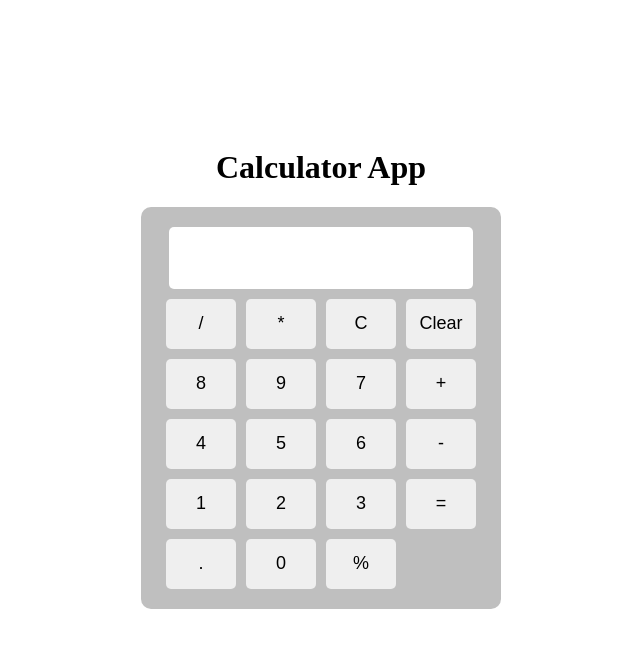
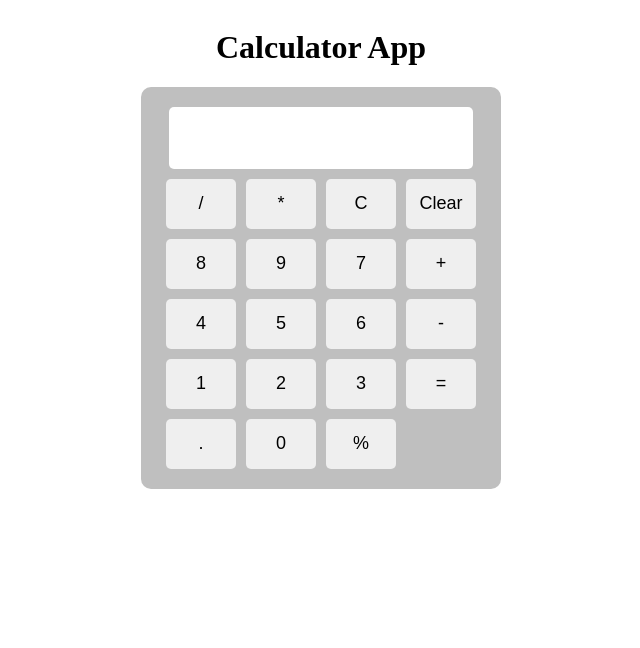
Before and after one commit to MarioAngelov2/Calculator-app, a React (Create React App) app in the folder app/: page / in a window 1280 px wide. Shown: the top 648 px of the page, without its empty margins (319-959 px from the left). Built offline with nearby package versions, Linux system fonts and the light colour scheme.

Commit message:
Create clearOneDigit functionality

```diff
--- a/app/src/Components/Calculator.js
+++ b/app/src/Components/Calculator.js
@@ -3,15 +3,20 @@ import { useState } from "react";
 import "../Style/Calculator.css";
 
 function Calculator() {
-  const [result, setResult] = useState("");
+  const [result, setResult] = useState('');
 
     const onClickHandler = (ev) => {
       setResult(result.concat(ev.target.name));
+      console.log(result)
 
     }
 
     const clear = () => {
       setResult('')
+    }
+
+    const clearOneDigit = () => {
+      setResult(state => state.slice(0, -1))
     }
 
     const calculate = () => {
@@ -24,7 +29,7 @@ function Calculator() {
       <div className="keypad">
         <button onClick={onClickHandler} name="/">/</button>
         <button onClick={onClickHandler} name="*">*</button>
-        <button onClick={onClickHandler} name="C">C</button>
+        <button onClick={clearOneDigit} name="C">C</button>
         <button onClick={clear} name="clear">Clear</button>
         <button onClick={onClickHandler} name="8">8</button>
         <button onClick={onClickHandler} name="9">9</button>
--- a/app/src/Style/Calculator.css
+++ b/app/src/Style/Calculator.css
@@ -2,7 +2,7 @@ body {
   display: flex;
   justify-content: center;
   align-items: center;
-  height: 90vh;
+  height: 60vh;
 }
 
 .calculator {
```
